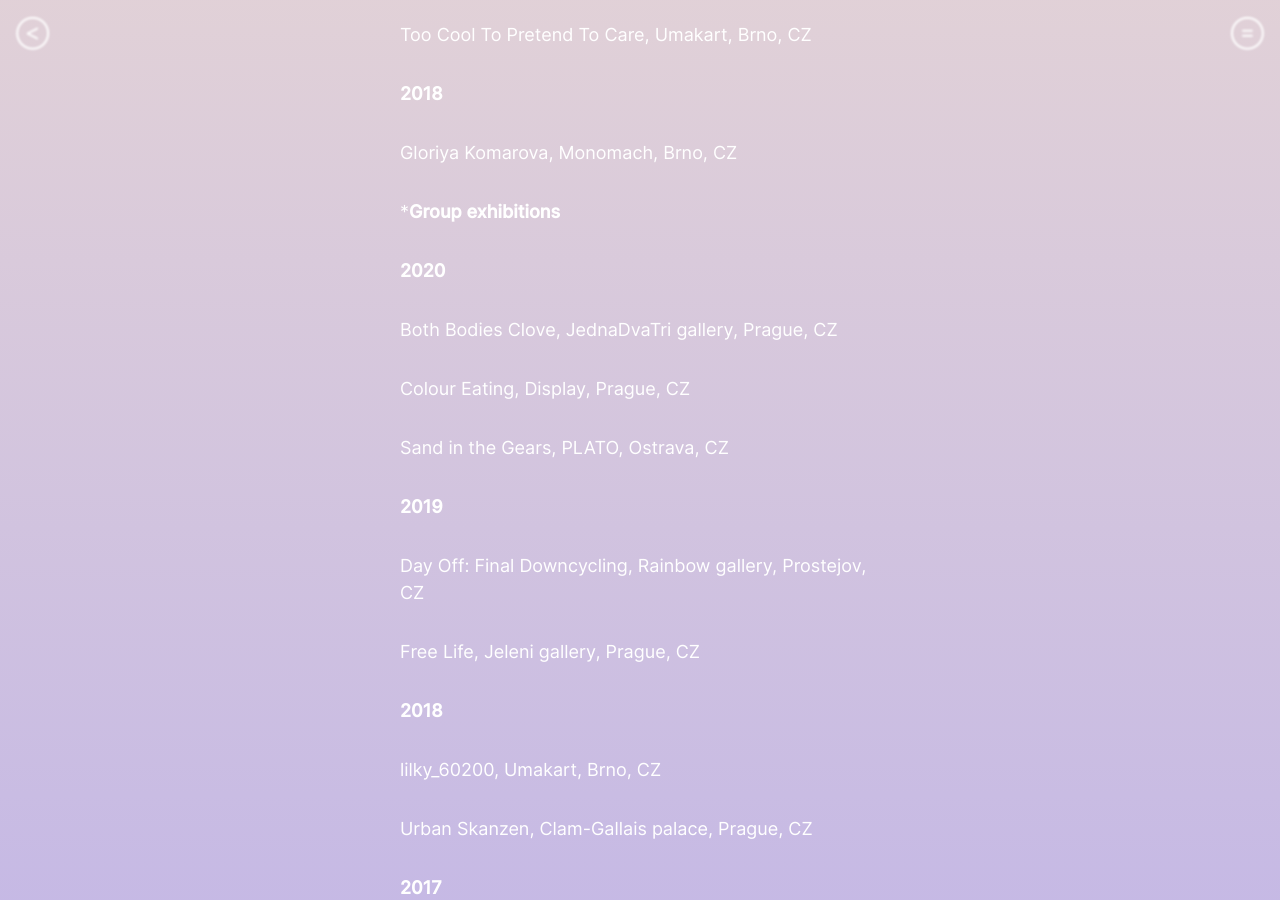
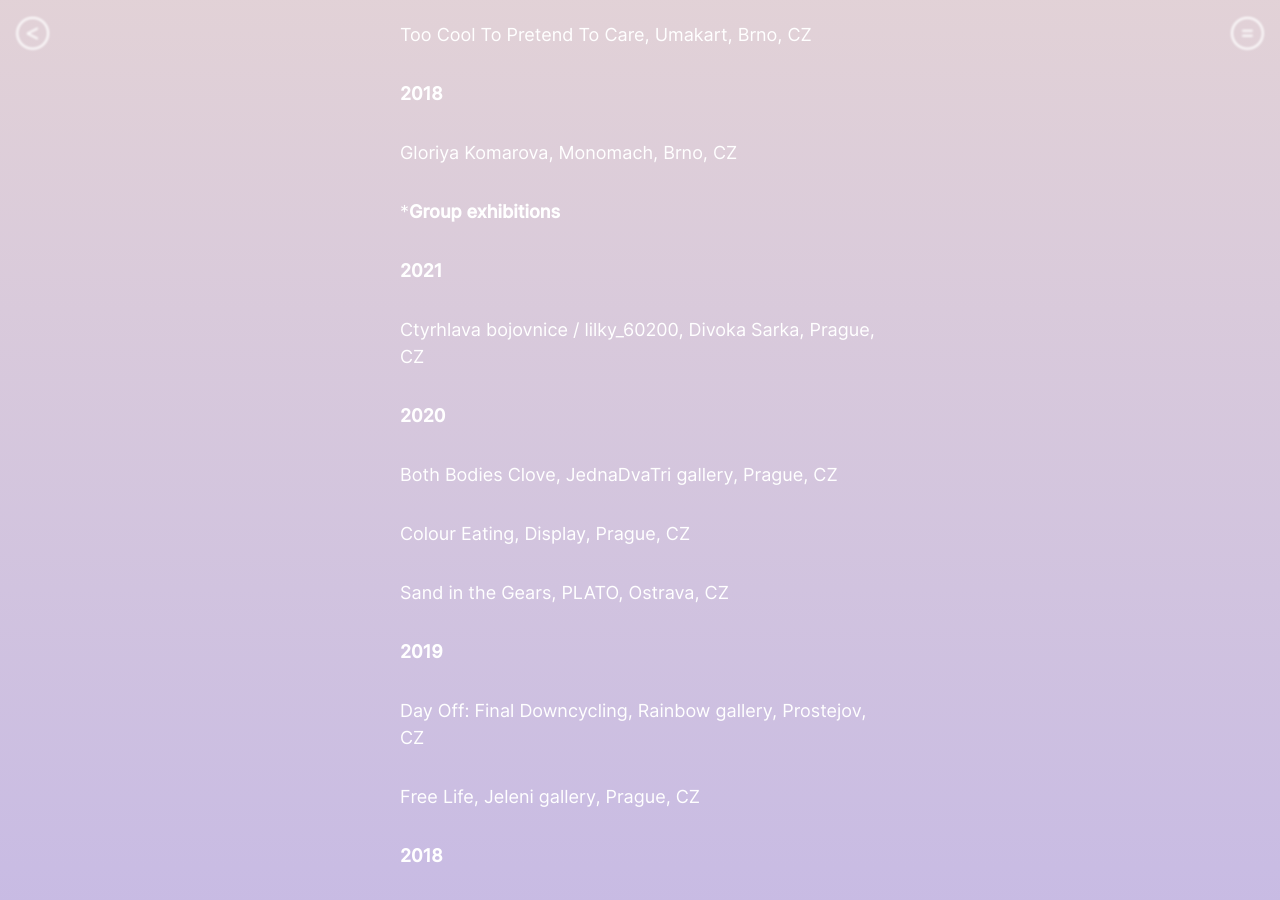
Before and after one commit to SimonBarak/tereza, a Jekyll site: the page built from about.md, in a window 1280 px wide and 900 px high, scrolled down 770 px. Built offline with Jekyll 4.4.1, drawn with Linux system fonts in a browser that asks for light colours.

Commit message:
Update from Forestry.io Simon Barak updated about.md

```diff
--- a/about.md
+++ b/about.md
@@ -3,8 +3,6 @@
 
 ---
 # Hello, my name is Tereza, but you can call me Gloriya
-
-
 
 **Based in Brno. Working under pseudonym Gloriya Komarova.**
 
@@ -29,6 +27,10 @@
 Gloriya Komarova, Monomach, Brno, CZ
 
 \***Group exhibitions**
+
+**2021**
+
+Ctyrhlava bojovnice / lilky_60200, Divoka Sarka, Prague, CZ
 
 **2020**
 
```
